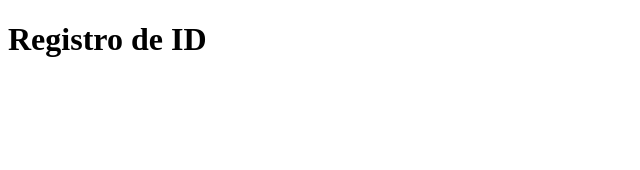
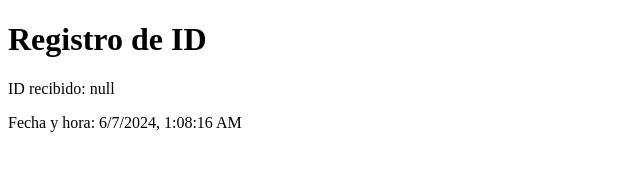
Before and after one commit to hosmer24/REGISTRO, a plain HTML site: page index.html in a window 1280 px wide. Shown: the whole page, without its empty margins (0-640 px from the left). Drawn offline with Linux system fonts and the light colour scheme.

Commit message:
Update index.html

```diff
--- a/index.html
+++ b/index.html
@@ -1,11 +1,25 @@
 <!DOCTYPE html>
-<html>
+<html lang="en">
 <head>
+    <meta charset="UTF-8">
+    <meta name="viewport" content="width=device-width, initial-scale=1.0">
     <title>Registro de ID</title>
-    <script src="script.js"></script>
 </head>
 <body>
     <h1>Registro de ID</h1>
-    <p id="registro"></p>
+    <div id="display"></div>
+
+    <script>
+        // Obtener el ID de la URL
+        const urlParams = new URLSearchParams(window.location.search);
+        const id = urlParams.get('id');
+
+        // Registrar fecha y hora actual
+        const now = new Date();
+        const dateTimeString = now.toLocaleString();
+
+        // Mostrar ID y fecha/hora en la página
+        document.getElementById('display').innerHTML = `<p>ID recibido: ${id}</p><p>Fecha y hora: ${dateTimeString}</p>`;
+    </script>
 </body>
 </html>
```
